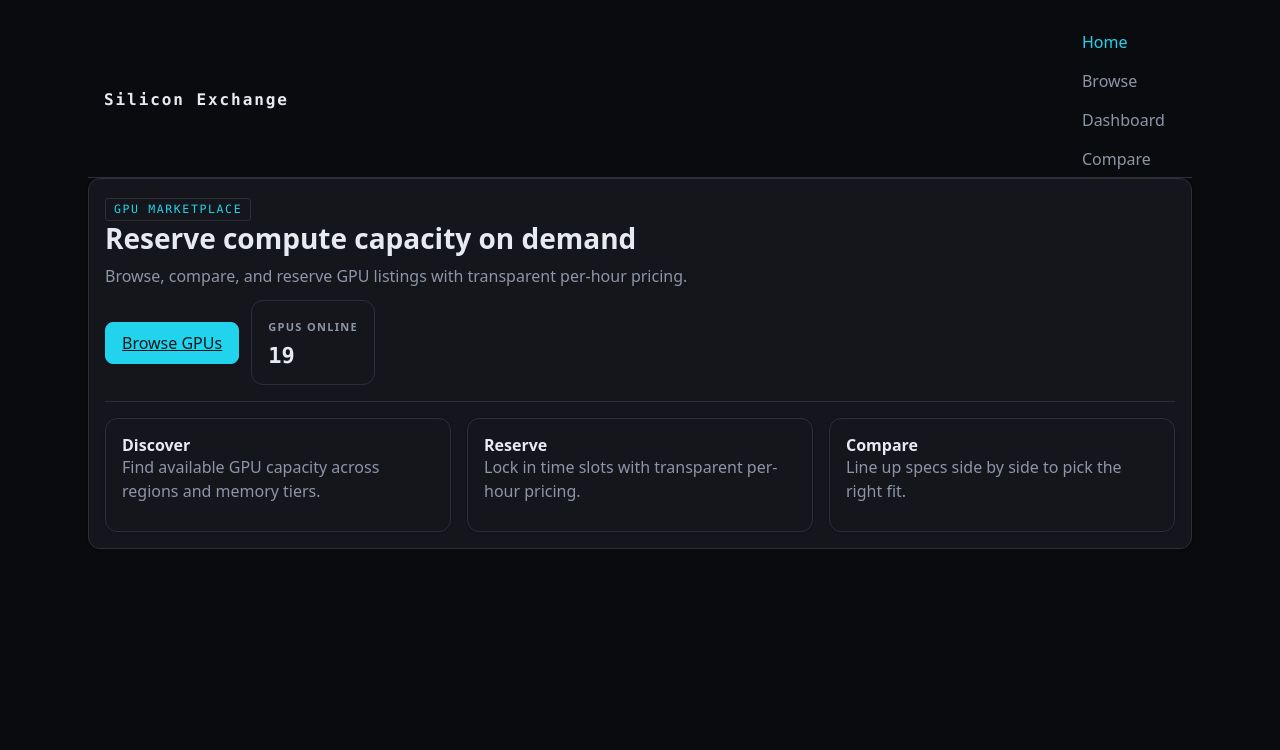
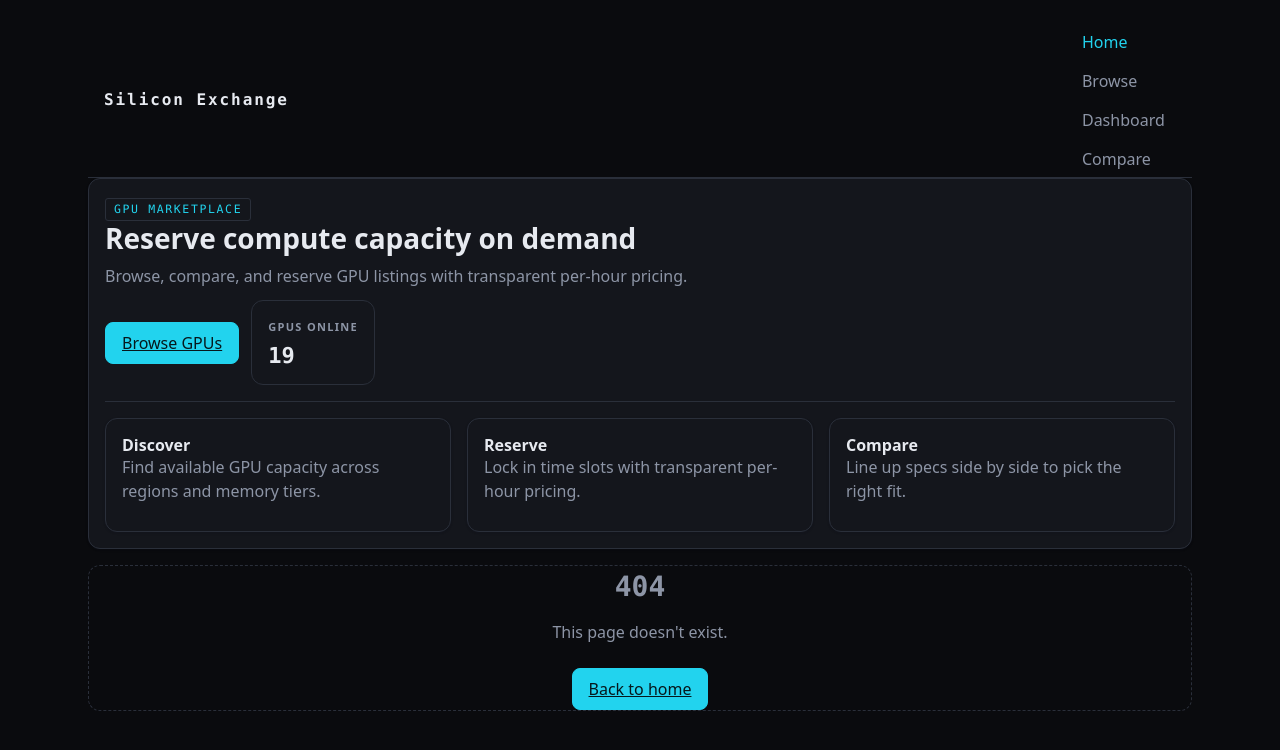
Before and after one commit to CodeLead-ai/silicon-exchange, a React (Vite) app: page / in a window 1280 px wide. Shown: the top 750 px of the page. Built offline with nearby package versions, Linux system fonts and the light colour scheme.

Commit message:
increment inc-16: Not-found page

```diff
--- a/src/App.tsx
+++ b/src/App.tsx
@@ -5,6 +5,7 @@ import { BrowsePage } from "./pages/BrowsePage";
 import { ListingsSlugPage } from "./pages/ListingsSlugPage";
 import { DashboardPage } from "./pages/DashboardPage";
 import { ComparePage } from "./pages/ComparePage";
+import { NotFoundPage } from "./modules/NotFoundPage";
 
 /**
  * Routed app shell: ONE page component per route, each page its route's
@@ -35,6 +36,7 @@ export default function App() {
               <Route path="/listings/:slug" element={<ListingsSlugPage />} />
               <Route path="/dashboard" element={<DashboardPage />} />
               <Route path="/compare" element={<ComparePage />} />
+              <Route path="*" element={<NotFoundPage />} />
             </Routes>
           </main>
         </div>
--- a/src/modules/NotFoundPage.tsx
+++ b/src/modules/NotFoundPage.tsx
@@ -1,15 +1,23 @@
 /**
  * Not-found page — owned by increment inc-16.
  *
- * Placeholder created by the deterministic skeleton. It renders NOTHING
- * until its increment lands. Implement the capability HERE, in this file:
- * render only what the user should see for it, inside the app's single
- * surface — no heading or card naming the capability, no status text.
- * If the capability needs an element another module already renders
- * (the game canvas, the list, the form), extend that module rather than
- * rendering a second one; if no module renders it yet, create it here
- * once so later increments can extend it.
+ * Renders a minimal on-brand 404 for unmatched routes: a large numeral,
+ * a short generic message, and a link back to home.
  */
+import { Link } from "react-router-dom";
+
 export function NotFoundPage() {
-  return null;
+  return (
+    <div className="empty" style={{ paddingTop: "var(--space-7)", paddingBottom: "var(--space-7)" }}>
+      <span className="num" style={{ fontSize: "var(--text-2xl)", fontWeight: 700, display: "block", marginBottom: "var(--space-3)" }}>
+        404
+      </span>
+      <p className="muted" style={{ marginBottom: "var(--space-5)" }}>
+        This page doesn't exist.
+      </p>
+      <Link to="/" className="btn btn--primary">
+        Back to home
+      </Link>
+    </div>
+  );
 }
```
Also changed, not shown: .codeleadsessions/increment-ledger.json, .codeleadsessions/session-2026-09-02T05-19-00-793Z/summary.json.
